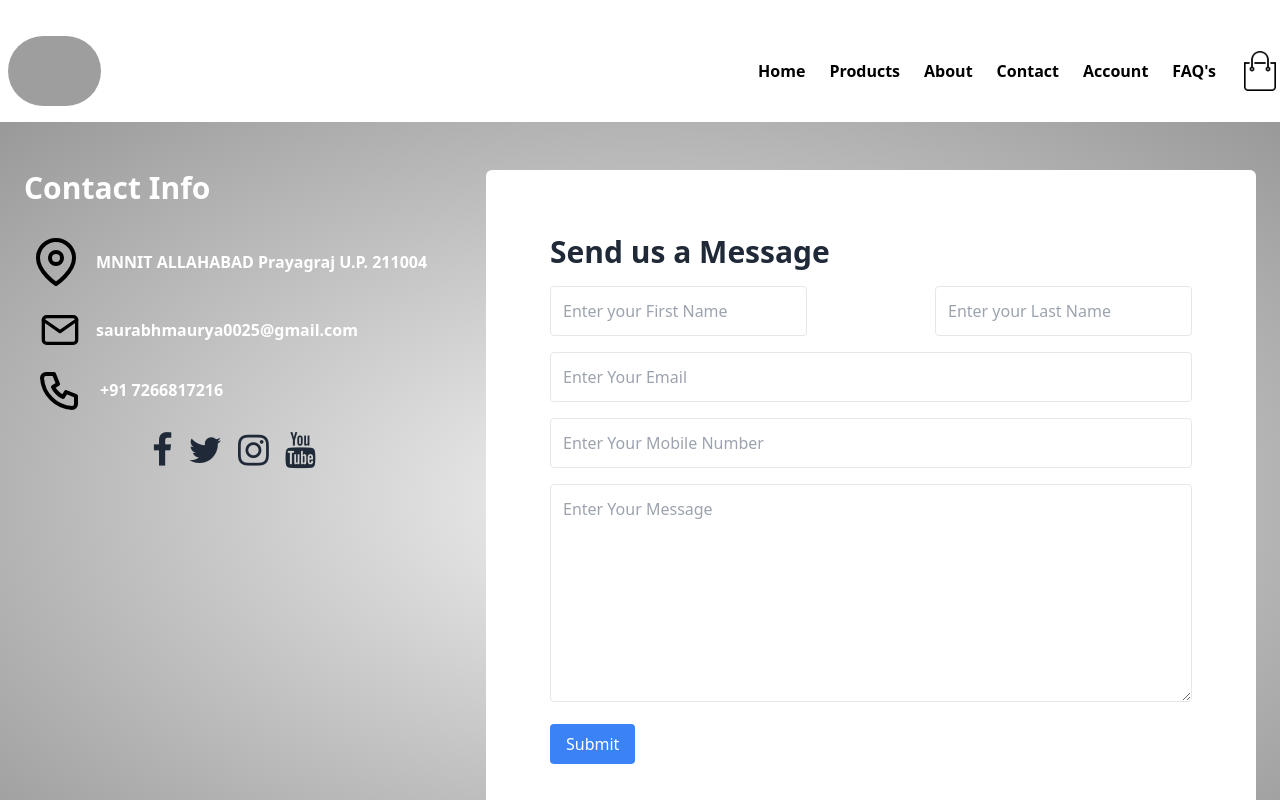
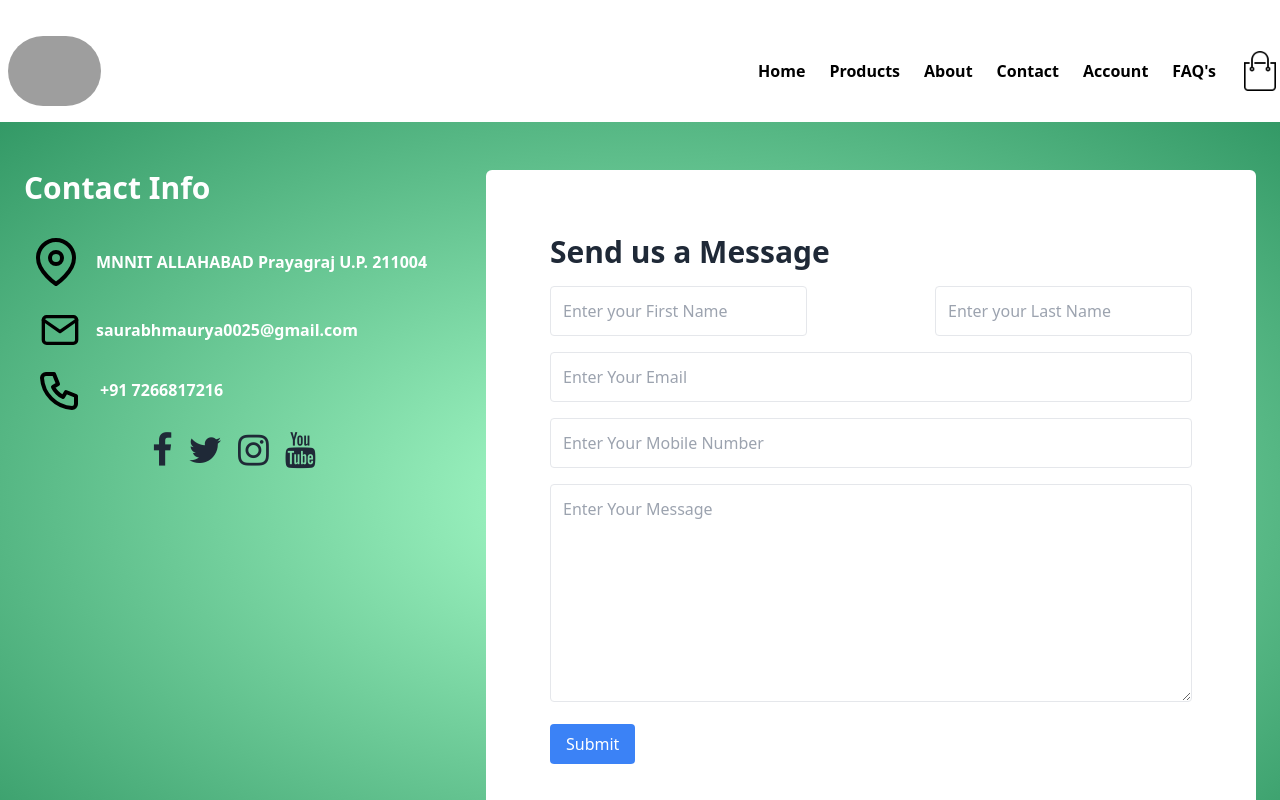
Before and after one commit to saurabh00025/Furniture_project, a React (Vite) app: page /contact in a window 1280 px wide. Shown: the top 800 px of the page. Built offline with nearby package versions, Linux system fonts and the light colour scheme; grey boxes are pictures that could not be loaded.

Commit message:
update-contact

```diff
--- a/src/components/contact.jsx
+++ b/src/components/contact.jsx
@@ -2,7 +2,7 @@ import {Link} from 'react-router-dom';
 import Footer from './footer';
 const contact = () => {
   const bg = {
-    background: 'radial-gradient(#f2f2f2, #999999)'
+    background: 'radial-gradient(#aaffcc, #339966)'
   }
   return (
     <>
```
